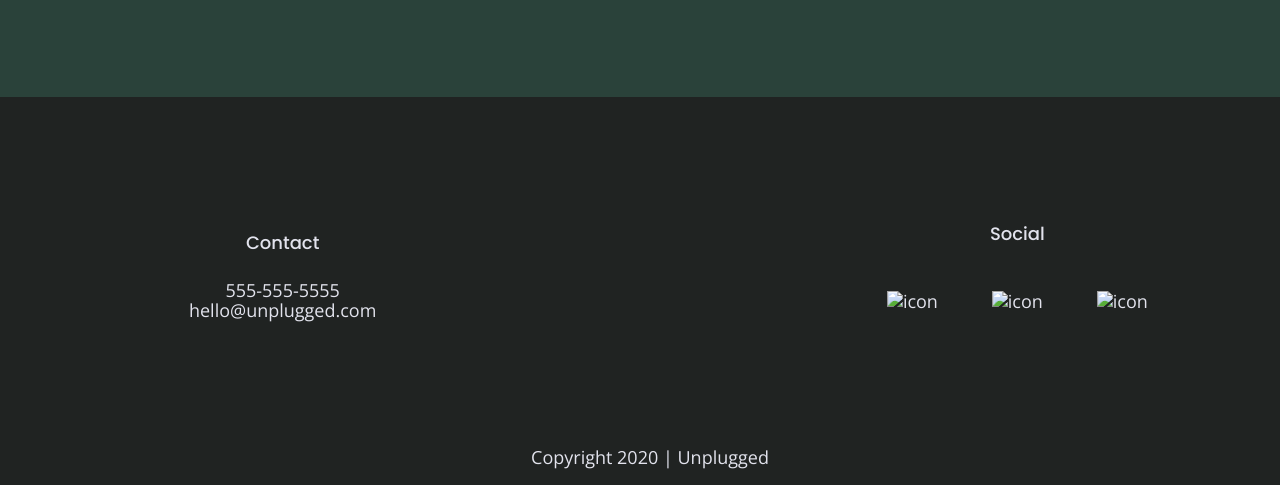
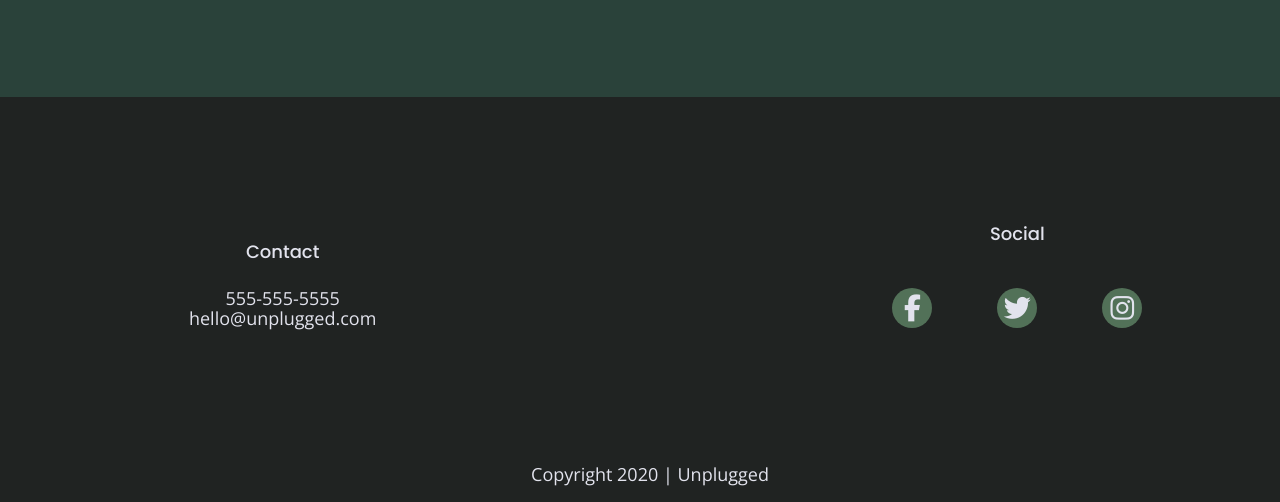
Before and after one commit to nketiab/unplugged-retreat, a website: page index.html in a window 1280 px wide. Shown: the part 2165-2667 px from the top of the page. Drawn offline with nearby package versions, Linux system fonts and the light colour scheme.

Commit message:
Social icons added and styled

```diff
--- a/css/main.css
+++ b/css/main.css
@@ -254,11 +254,27 @@ footer .social {
     width: 100%;
   }
 
+footer .social-icons p {
+  display: flex;
+  background: #527158;
+  border-radius: 50%;
+  width: 40px;
+  height: 40px;
+  justify-content: center;
+  align-items: center;
+}
+
+.social-icons i {
+  font-size: 1.5em;
+  background: #527158;
+
+}
+
 .copyright {
   display: flex;
   justify-content: center;
   align-items: center;
-  width: 53%;
+
 }
 
 /******************* MOBILE STYLES - HOMEPAGE ******************/
@@ -417,9 +433,7 @@ input[type=button] {
   align-items: center;
   width: 100%
 
-
 }
-
 
 .reviews article div h4 {
   width: 49%;
@@ -685,9 +699,9 @@ header nav ul li a {
 
 .footer-content {
   display: flex;
-  justify-content: center;
+  justify-content: space-around;
   align-items: center;
-  width: 80%;
+  width: 100%;
 
 }
 
@@ -698,6 +712,7 @@ footer .content-wrapper {
   flex-flow: row wrap;
   width: 82%;
   margin-top: 50px;
+
 }
 
 footer .contact {
--- a/index.html
+++ b/index.html
@@ -151,9 +151,11 @@
         <div class="social">
           <h4>Social</h4>
           <div class="social-icons">
-            <p><img src="#" alt="icon"><a href="https://www.facebook.com/yoursite" target="_blank"></a></p>
-            <p><img src="#" alt="icon"><a href="https://www.twitter.com/yoursite" target="_blank"></a></p>
-            <p><img src="#" alt="icon"><a href="https://www.instagram.com/yoursite" target="_blank"></a></p>
+            <p><a href="https://www.facebook.com/yoursite" target="_blank"><i class="fab fa-facebook-f"></i></a>
+            </p>
+            <p><a href="https://www.twitter.com/yoursite" target="_blank"><i class="fab fa-twitter"></i></a>
+            </p>
+            <p><a href="https://www.instagram.com/yoursite" target="_blank"><i class="fab fa-instagram"></i></a>
           </div>
         </div>
       </div>
```
Also changed, not shown: about/index.html (+6 -3 lines), faq/index.html (+5 -3 lines).
